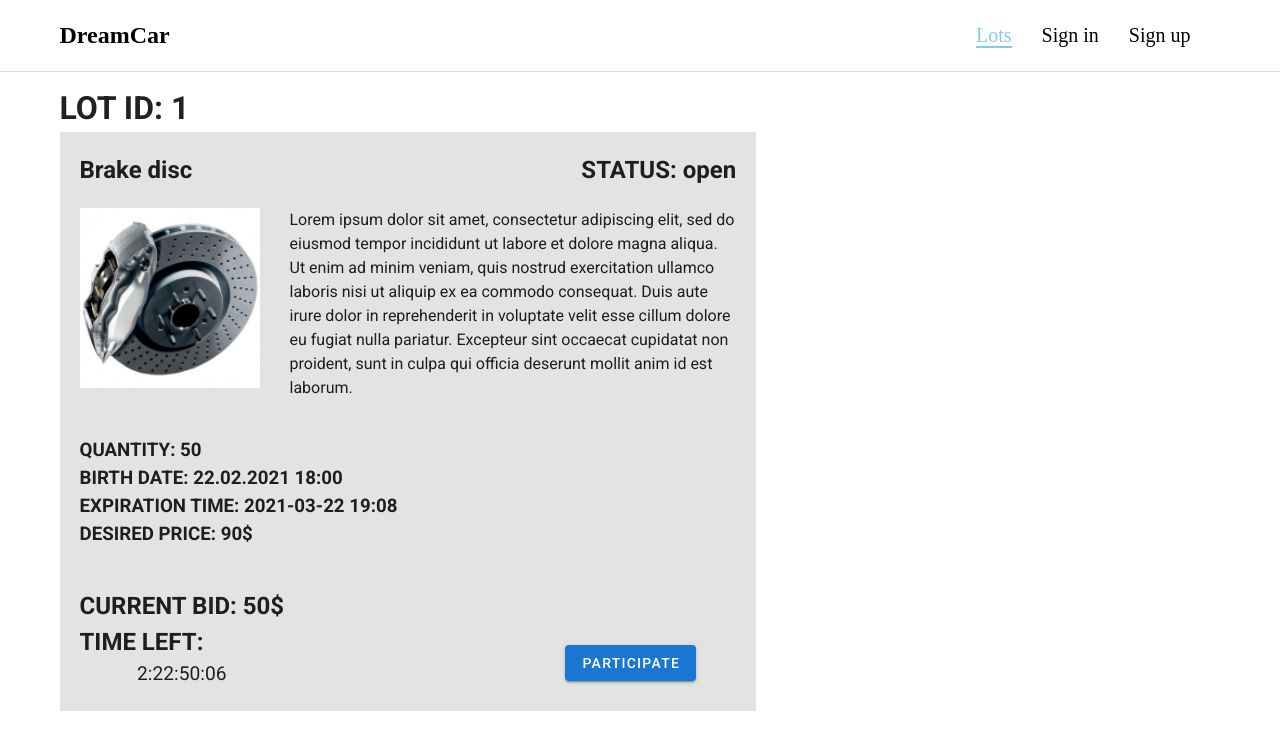
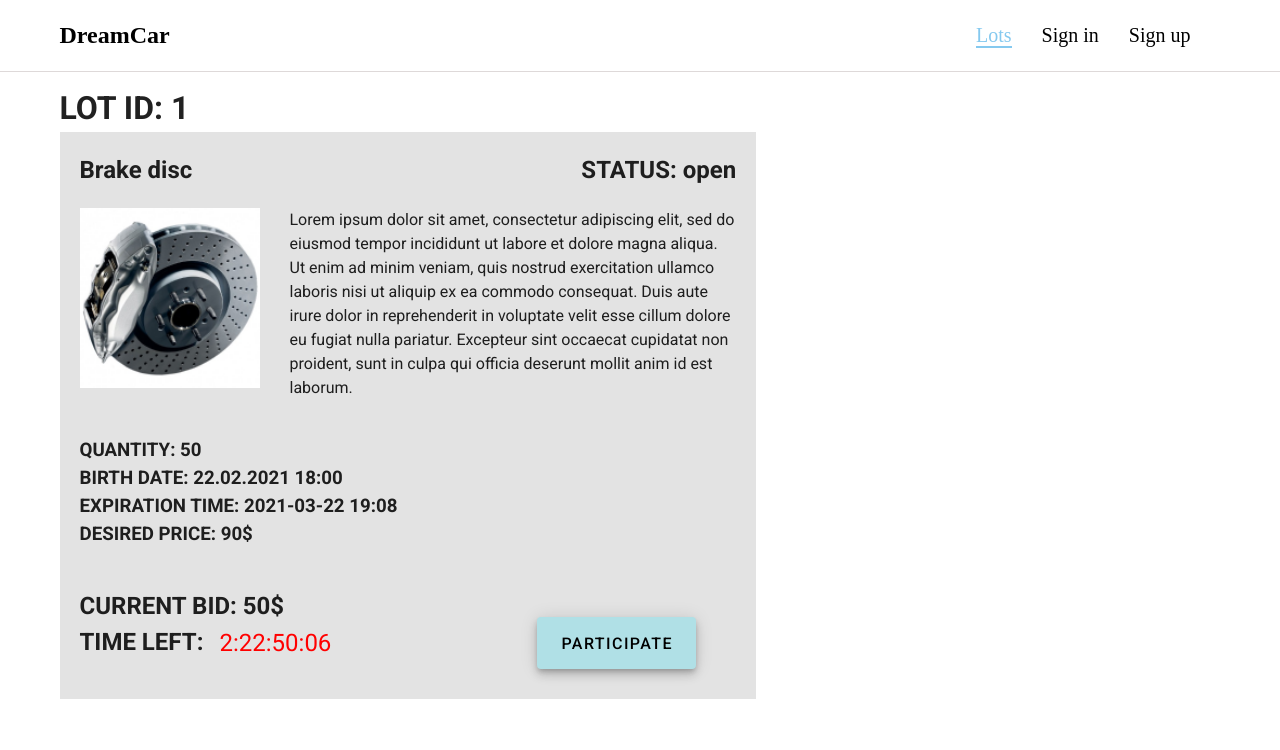
Before and after one commit to Biven160690/Dreamcar, a Nuxt app: page /lots/1 in a window 1280 px wide. Shown: the top 750 px of the page. Built offline with nearby package versions, Linux system fonts and the light colour scheme.

Commit message:
change timer and button from _id/index

```diff
--- a/components/bid.vue
+++ b/components/bid.vue
@@ -1,8 +1,8 @@
 <template>
   <v-row justify="end">
     <v-dialog v-model="dialog" persistent max-width="600px">
-      <template v-slot:activator="{ on, attrs }">
-        <v-btn color="primary" dark v-bind="attrs" v-on="on">
+      <template v-slot:activator="{ on, attrs }" >
+        <v-btn  v-bind="attrs" v-on="on"  dark color="#B0E0E6" elevation="6" x-large class="black--text" >
           PARTICIPATE
         </v-btn>
       </template>
--- a/pages/lots/_id/index.vue
+++ b/pages/lots/_id/index.vue
@@ -35,7 +35,7 @@
             <div class="footer__chars">
               <h2>CURRENT BID: {{ lot.bid }}$</h2>
               <h2>TIME LEFT:</h2>
-              <timer v-bind:deadline="lot.expirationTime" class="size"> </timer>
+              <timer v-bind:deadline="lot.expirationTime" class="time"> </timer>
             </div>
           </div>
           <bid class="bid"></bid>
@@ -73,6 +73,12 @@ export default {
 </script>
 
 <style scoped>
+.time{
+  margin: -35px 0px 0px 140px;
+  padding: 0px 0px 0px 0px;
+  font-size: 150%;
+  color: red;
+}
 .bid {
   margin: -80px 20px 10px 0px;
   padding: 20px 20px 0px 0px;
```
Also changed, not shown: components/navbar.vue (line endings or trailing spaces).
